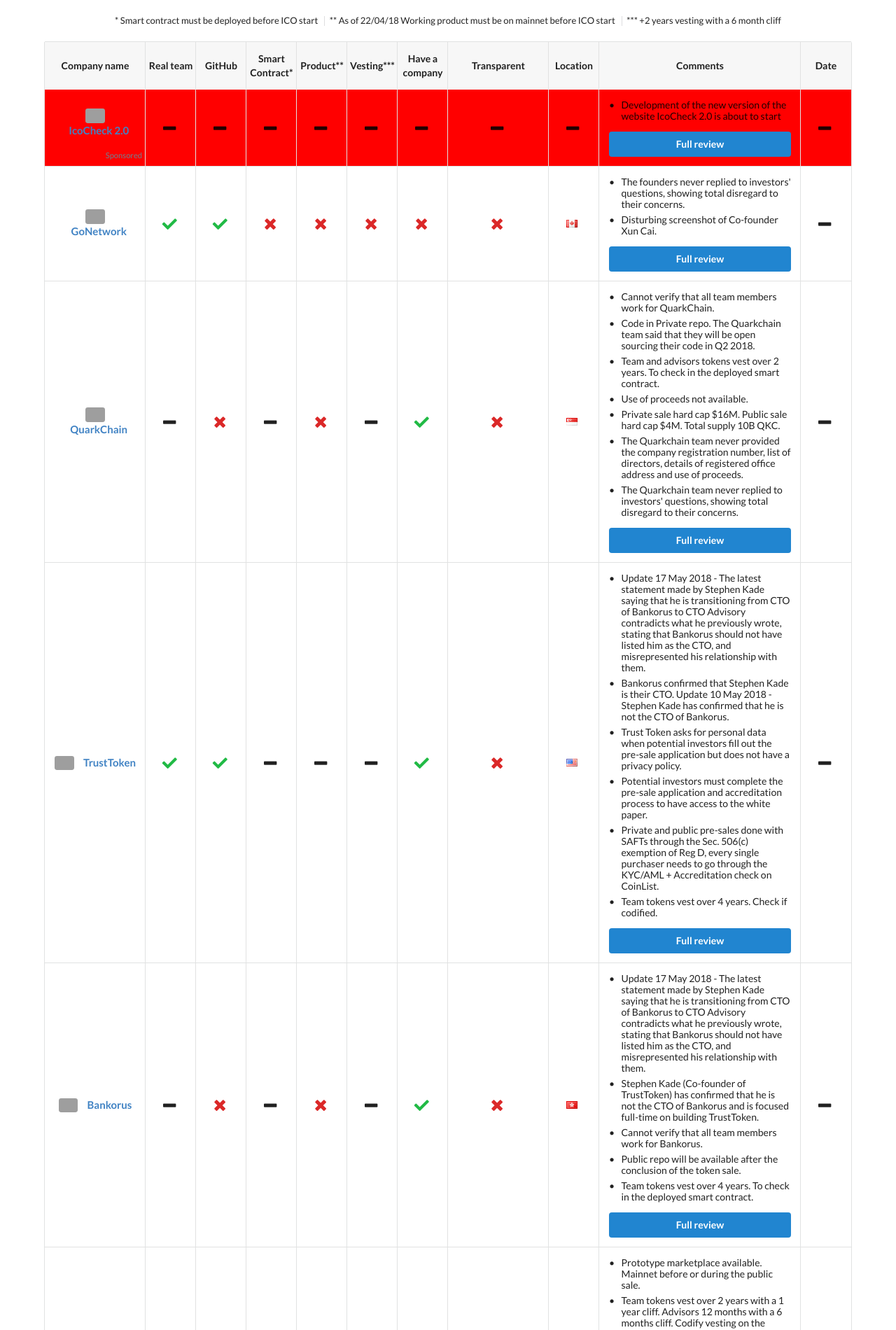
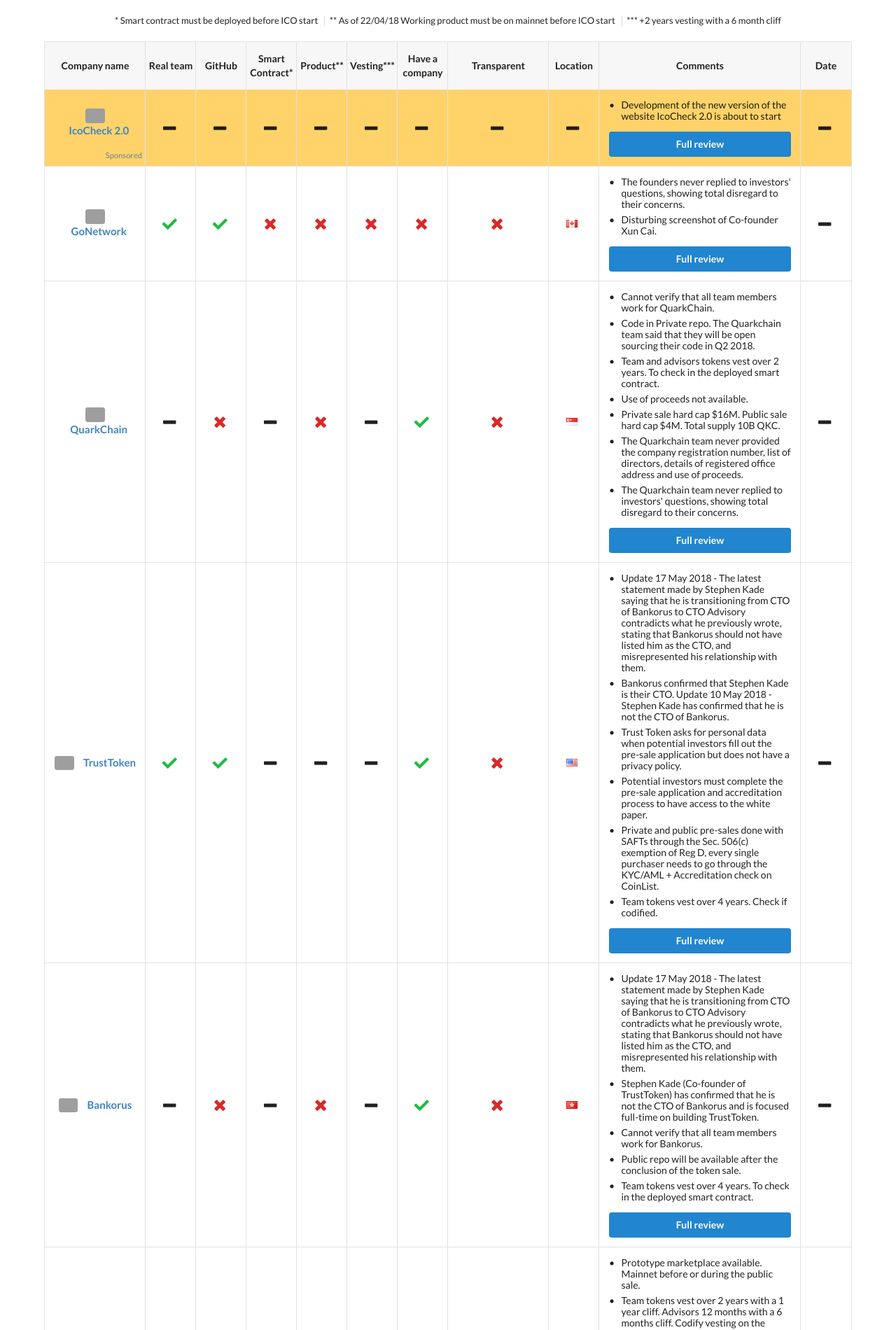
Before and after one commit to ico-check/ico-check, a Jekyll site: the page built from index.md, in a window 1280 px wide. Shown: the part 653-2553 px from the top of the page at 70% size. Built offline with Jekyll 4.4.1, drawn with Linux system fonts in a browser that asks for light colours; nearby versions of some CDN libraries; grey boxes are pictures that could not be loaded.

Commit message:
Changed Highlighted color to #ffd36a

```diff
--- a/assets/main.scss
+++ b/assets/main.scss
@@ -9,7 +9,7 @@
 
 $border-color: #e1e2e2;
 
-$highlighted-color: #ff0000;
+$highlighted-color: #ffd36a;
 
 $system-monospace: "SF Mono", "Monaco", "Inconsolata", "Fira Mono", "Droid Sans Mono", "Source Code Pro", monospace;
 
```
